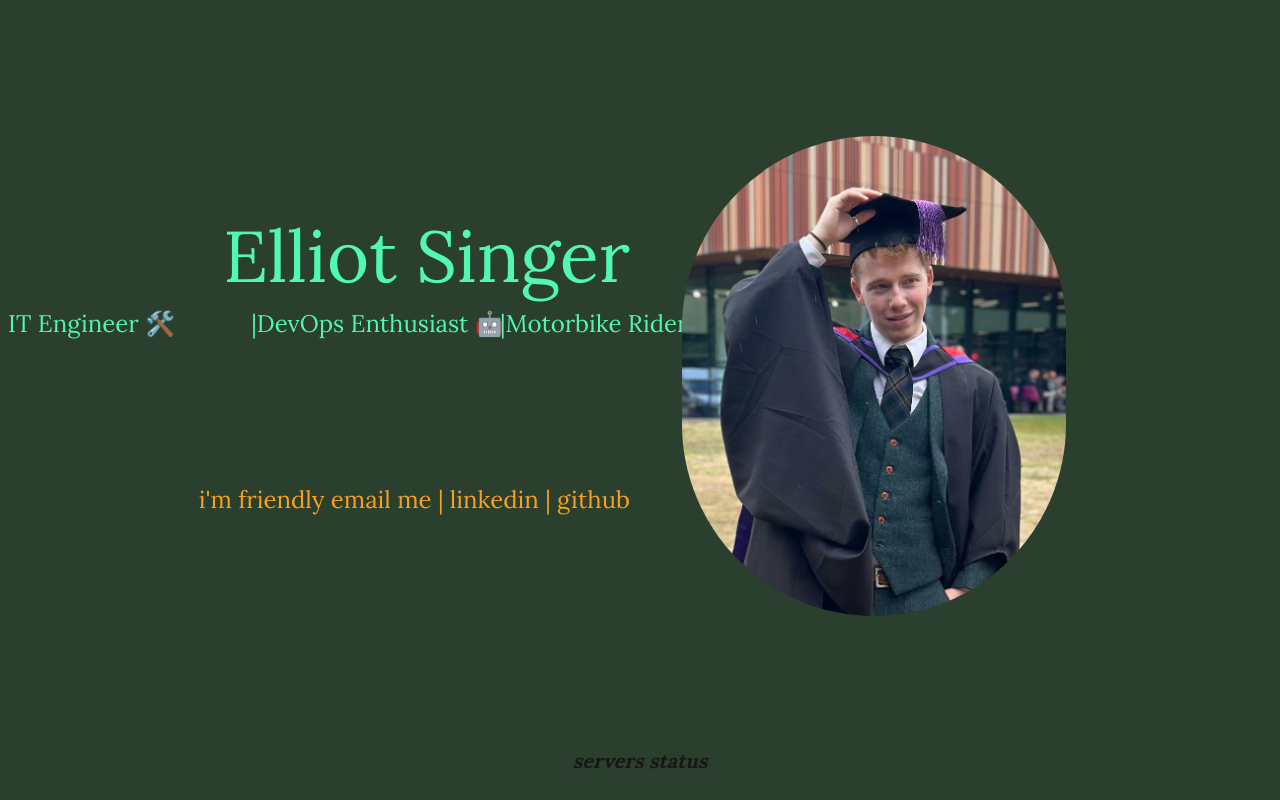
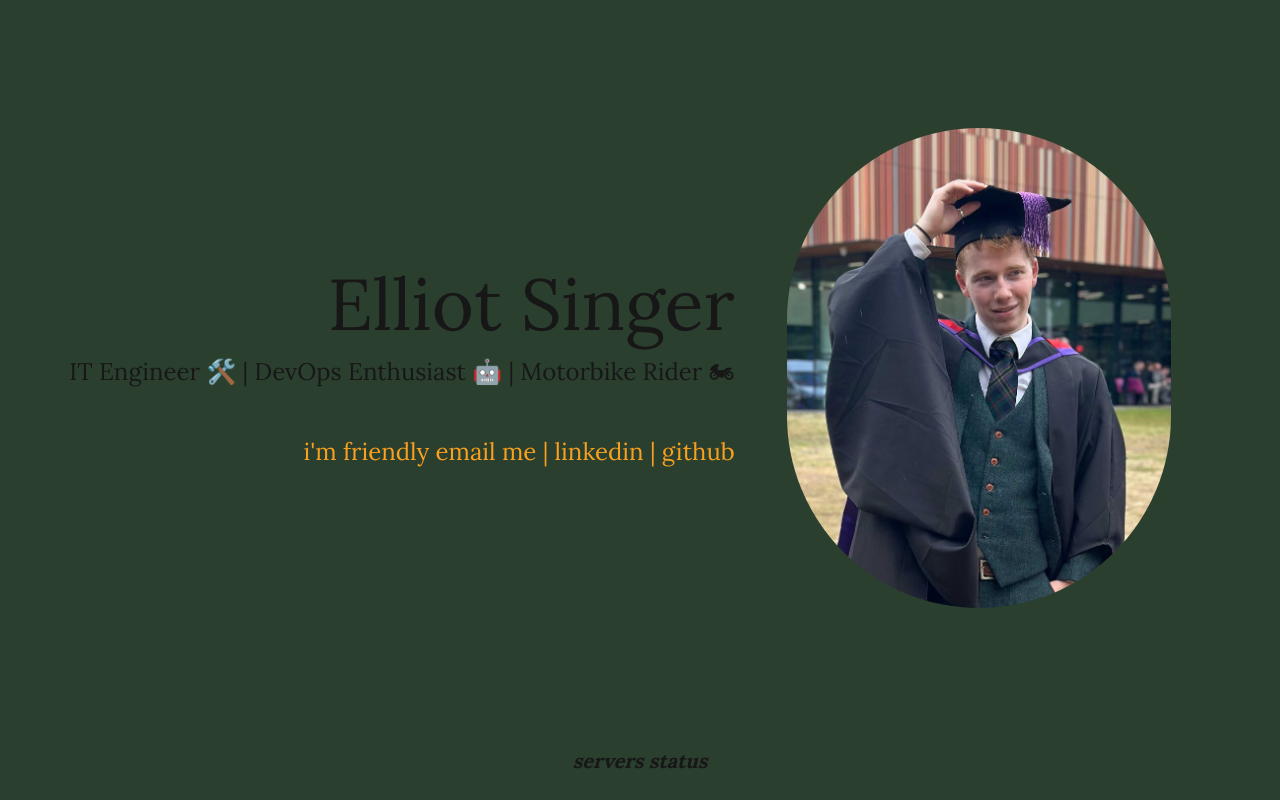
Before and after one commit to elsing/portfolio-v2, a Next.js app: page / in a window 1280 px wide. Built offline with nearby package versions, Linux system fonts and the light colour scheme.

Commit message:
combine l+r

```diff
--- a/components/center.js
+++ b/components/center.js
@@ -5,58 +5,28 @@ export default function Center() {
   return (
     <div className="flex-grow flex">
         {/* Center Item */}
-        {/* <div className="py-2 flex-grow md:flex flow-row"> */}
+        {/* <div className="py-2 flex-grow lg:flex flow-row"> */}
         <div className="p-2 flex-grow flex">
-            {/* Left side */}
-            <div className="w-full items-center flex">
-                {/* Middle box */}
-                <div className="md:justify-end justify-center items-center w-full flex mr-[10px] text-[#52F7B0]">
-                    <div className="md:text-right text-center">
-                    <h1 className="md:text-7xl text-4xl text-nowrap">Elliot Singer</h1>
-                    <div className="grid md:grid-cols-5 grid-rows-3 gap-0 text-nowrap">
-                        <h2 className="md:text-2xl pt-[16px] text-base">IT Engineer 🛠️</h2>
-                        <h2 className="md:text-2xl pt-[16px] text-base md:block hidden">|</h2>
-                        <h2 className="md:text-2xl pt-[16px] text-base">DevOps Enthusiast 🤖</h2>
-                        <h2 className="md:text-2xl pt-[16px] text-base md:block hidden">|</h2>
-                        <h2 className="md:text-2xl pt-[16px] text-base">Motorbike Rider 🏍️</h2>
-                    </div>
-                        <h2 className="md:text-2xl text-[#F9A11E] pt-[48px] text-base">i&apos;m friendly email me | linkedin | github</h2>
-                    </div>
-                </div>
-            </div>
-            {/* Right Side */}
-            <div className="w-full items-center justify-start flex pt-4">
-            {/* <div className="w-full md:items-center md:justify-start justify-center flex pt-4"> */}
-                <div className="md:pl-[42px]">
+            <div className="w-full items-center justify-center flex">
+                <div className="flex-col lg:text-right text-center lg:flex-row-reverse flex">
+                    <div className="justify-center flex lg:flex-initial">
                         <Image
                             src={me}
                             alt="Picture of me."
-                className="rounded-full md:w-96 w-64"
+                            className="rounded-full lg:w-96 w-48 m-10"
                             // width={299}
                             // lenth={374}
                             quality={100}
                         />
                     </div>
+                        <div className="justify-center flex flex-col lg:pr-3">
+                            <h1 className="lg:text-7xl text-4xl text-nowrap">Elliot Singer</h1>
+                            <h2 className="lg:text-2xl pt-[16px] text-base flex">IT Engineer 🛠️ | DevOps Enthusiast 🤖 | Motorbike Rider 🏍</h2>
+                            <h2 className="lg:text-2xl text-[#F9A11E] pt-[48px] text-base">i&apos;m friendly email me | linkedin | github</h2>
                         </div>
                     </div>
-
-
-      {/* <div className="py-2 border-black border-2 flex-grow">
-        <div className="flex justify-center py-2">
-          <Image
-            src={me}
-            alt="Picture of me."
-            className="rounded-md max-w-64 h-64"
-          />
             </div>
-        <h1 className="text-4xl flex justify-center italic font-bold py-2">
-          Elliot Singer
-        </h1>
-        <p className="flex justify-center py-1">
-          IT Engineer | DevOps Enthusiast | Motorbike Rider 🏍️
-        </p>
         </div>
-      <hr /> */}
     </div>
   );
 }
```
Lines whose indentation alone changed are shown as unchanged.
